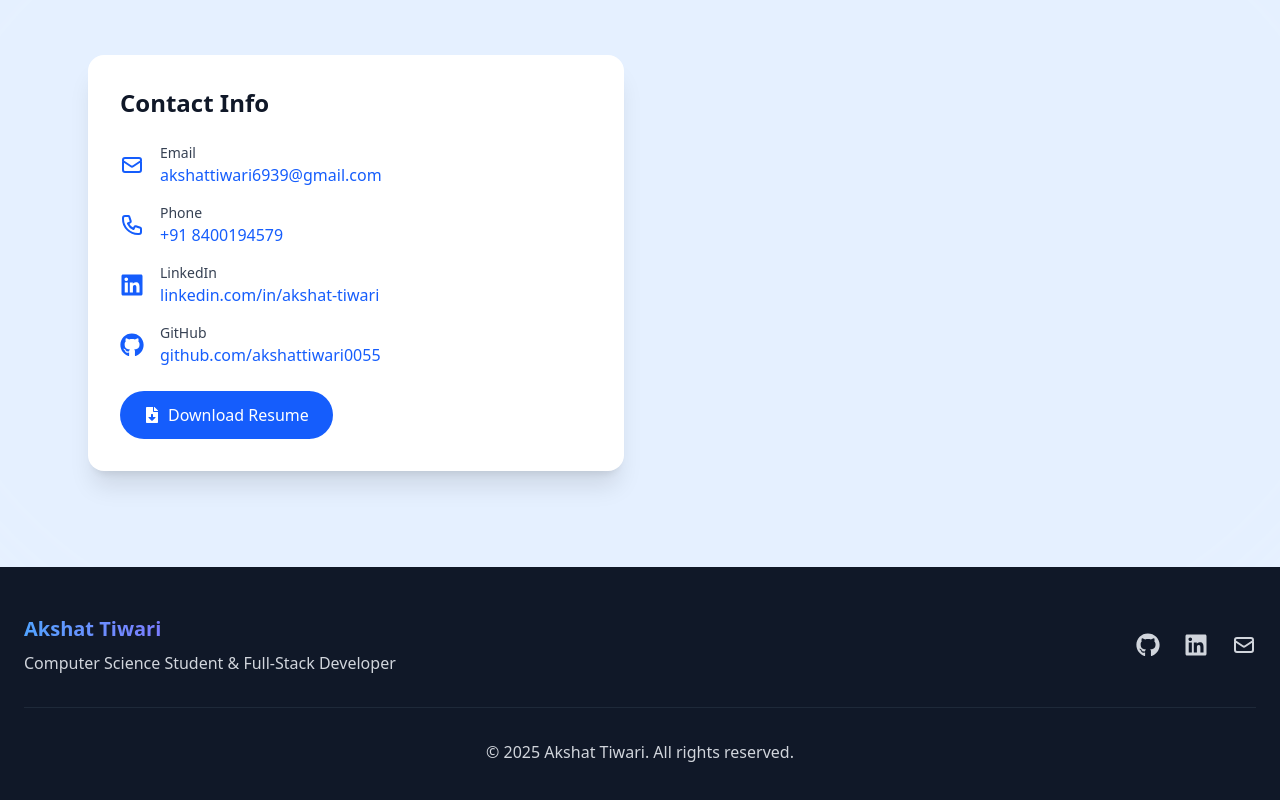
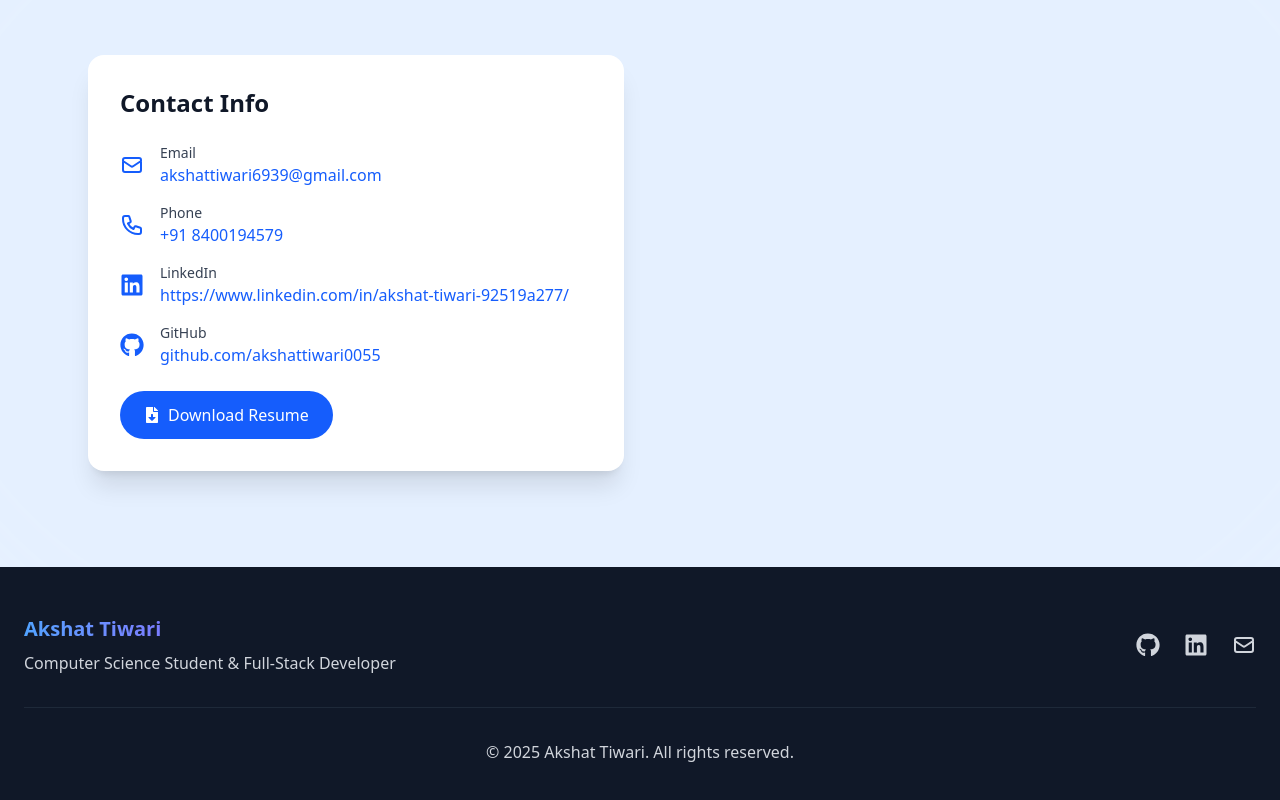
Before and after one commit to akshattiwari0055/portfolio, a React (Vite) app: page / in a window 1280 px wide. Shown: the part 3642-4442 px from the top of the page. Built offline with nearby package versions, Linux system fonts and the light colour scheme.

Commit message:
linkedin fixed

```diff
--- a/src/components/ContactInfoCard.jsx
+++ b/src/components/ContactInfoCard.jsx
@@ -8,7 +8,7 @@ export default function ContactInfo({ itemVariants }) {
   const contactItems = [
     { icon: HiOutlineMail, label: "Email", value: "akshattiwari6939@gmail.com", href: "mailto:akshattiwari6939@gmail.com" },
     { icon: HiOutlinePhone, label: "Phone", value: "+91 8400194579", href: "tel:+918400194579" },
-    { icon: FaLinkedin, label: "LinkedIn", value: "linkedin.com/in/akshat-tiwari", href: "https://linkedin.com/in/akshat-tiwari" },
+    { icon: FaLinkedin, label: "LinkedIn", value: "https://www.linkedin.com/in/akshat-tiwari-92519a277/", href: "https://www.linkedin.com/in/akshat-tiwari-92519a277/" },
     { icon: FaGithub, label: "GitHub", value: "github.com/akshattiwari0055", href: "https://github.com/akshattiwari0055" }
   ];
 
```
